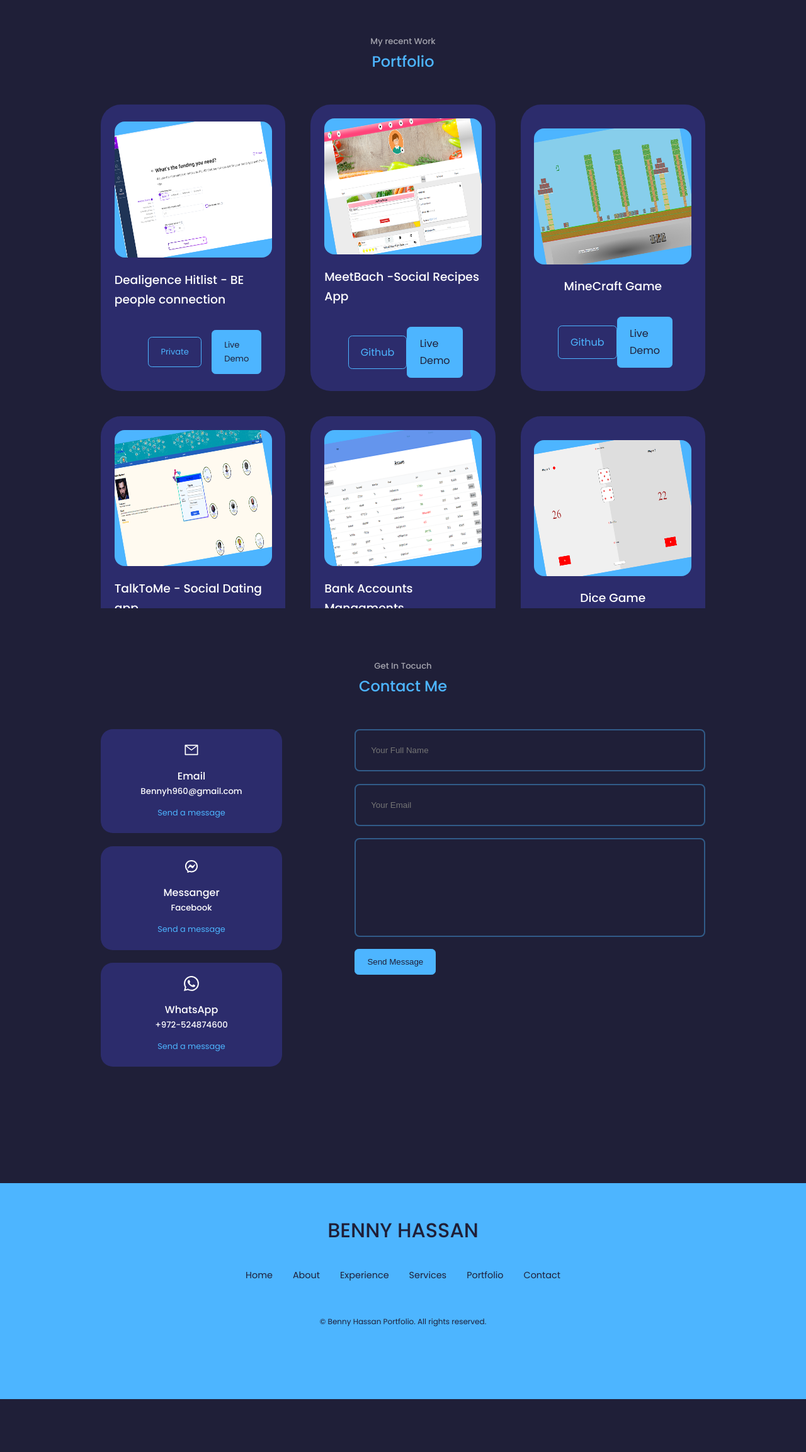
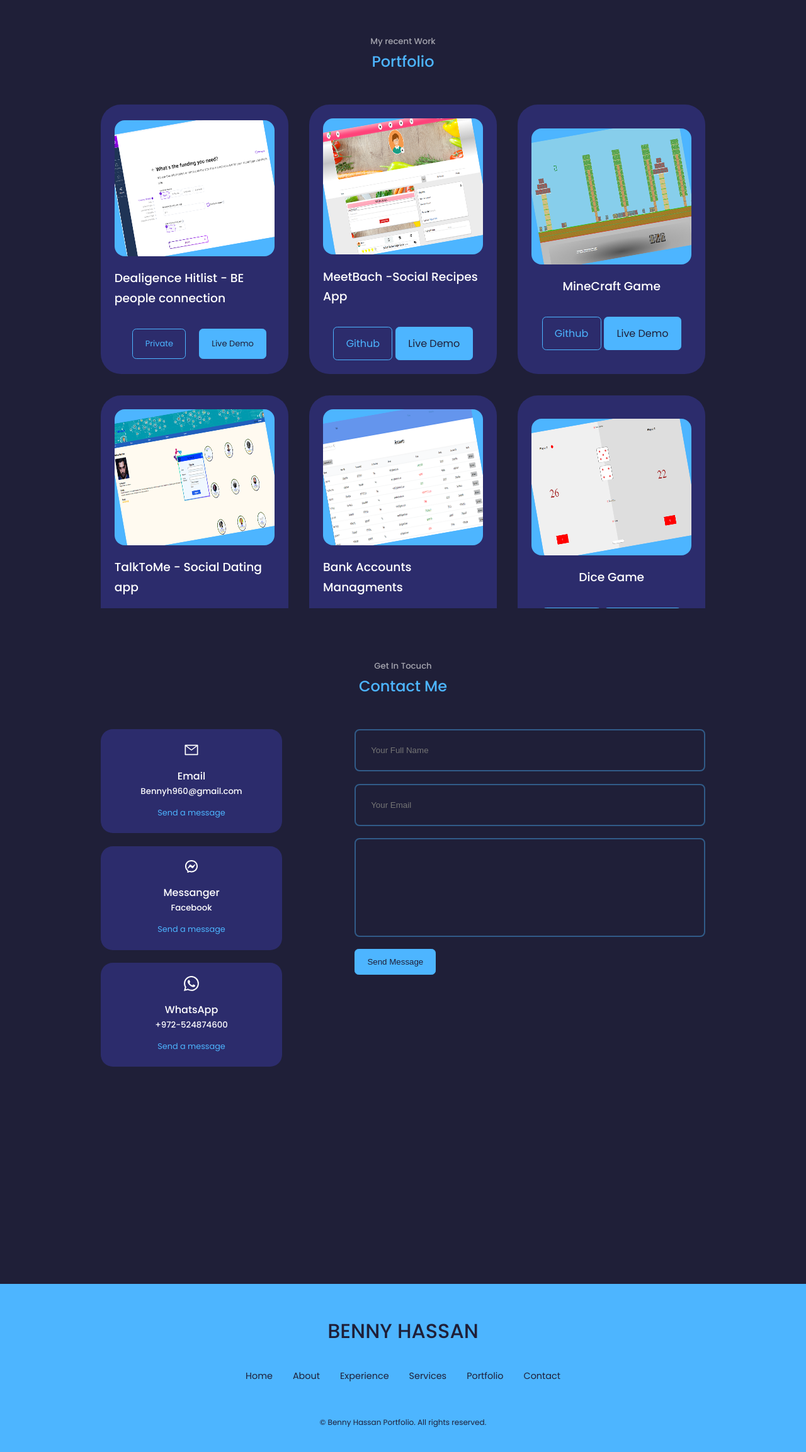
Before and after one commit to bennyh960/portfolio, a React (Create React App) app: page / in a window 1280 px wide. Shown: the part 3481-5787 px from the top of the page at 63% size. Before the commit the page ends 5703 px from the top, so only its background shows below. Built offline with nearby package versions, Linux system fonts and the light colour scheme.

Commit message:
fixed footer responsivness

```diff
--- a/src/components/contact/contact.css
+++ b/src/components/contact/contact.css
@@ -3,6 +3,7 @@
   display: grid;
   grid-template-columns: 30% 58%;
   gap: 12%;
+  /* border: 1px solid white; */
 }
 
 .contact__options {
--- a/src/components/footer/footer.css
+++ b/src/components/footer/footer.css
@@ -3,7 +3,10 @@ footer {
   padding: 3rem 0;
   text-align: center;
   font-size: 0.9rem;
-  margin-top: 7rem;
+  margin-top: 17rem;
+  /* border: 1px solid yellow; */
+  /* margin: 7rem; */
+  /* padding: 7rem; */
 }
 footer a {
   color: var(--color-bg);
--- a/src/components/header/CTA.jsx
+++ b/src/components/header/CTA.jsx
@@ -1,5 +1,5 @@
 import React from "react";
-import CV from "../../assets/resume/Fullstack Developer.pdf";
+import CV from "../../assets/resume/FullStack Developer.pdf";
 
 const CTA = () => {
   return (
--- a/src/components/portfolio/Portfolio.jsx
+++ b/src/components/portfolio/Portfolio.jsx
@@ -98,7 +98,7 @@ const Portfolio = () => {
             {project.todo ? (
               <div className={project.buttons.split(" ")[1]}>Soon</div>
             ) : (
-              <a href={project.github} className={project.buttons} target="_blank" rel="noreferrer">
+              <a href={project.demo} className={project.buttons} target="_blank" rel="noreferrer">
                 Live Demo
               </a>
             )}
--- a/src/components/portfolio/portfolio.css
+++ b/src/components/portfolio/portfolio.css
@@ -1,7 +1,7 @@
 .portfolio__container {
   display: grid;
   grid-template-columns: repeat(3, 1fr);
-  gap: 2.5rem;
+  gap: 2.1rem;
   height: 100vh;
   overflow-y: scroll;
 }
@@ -26,8 +26,10 @@
 .project-links {
   display: flex;
   justify-content: space-between;
-  width: 70%;
+  /* width: 80%; */
+  gap: 0.3rem;
   align-items: center;
+  /* border: 1px solid black; */
 }
 
 .img-project {
```
